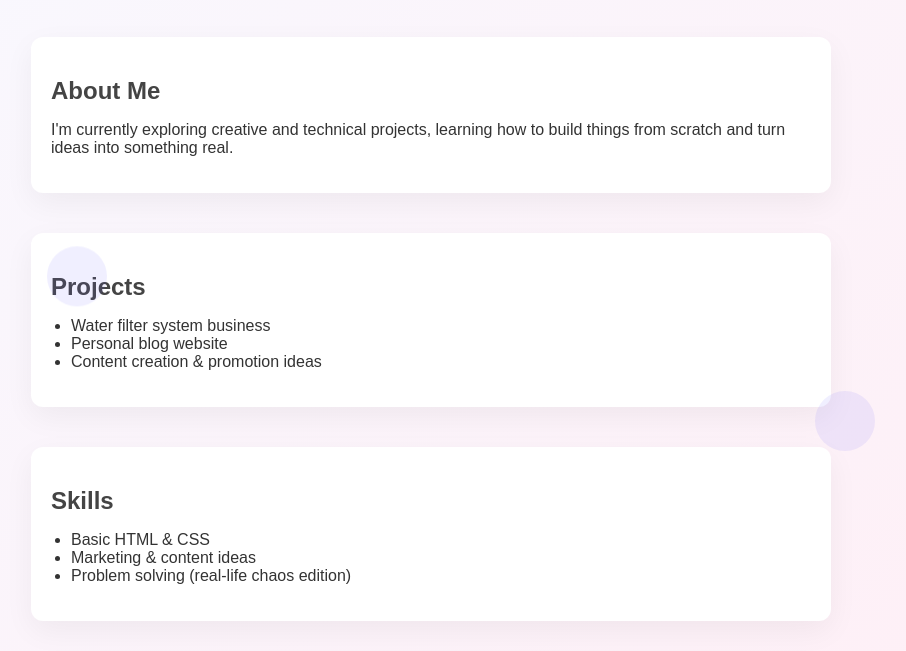
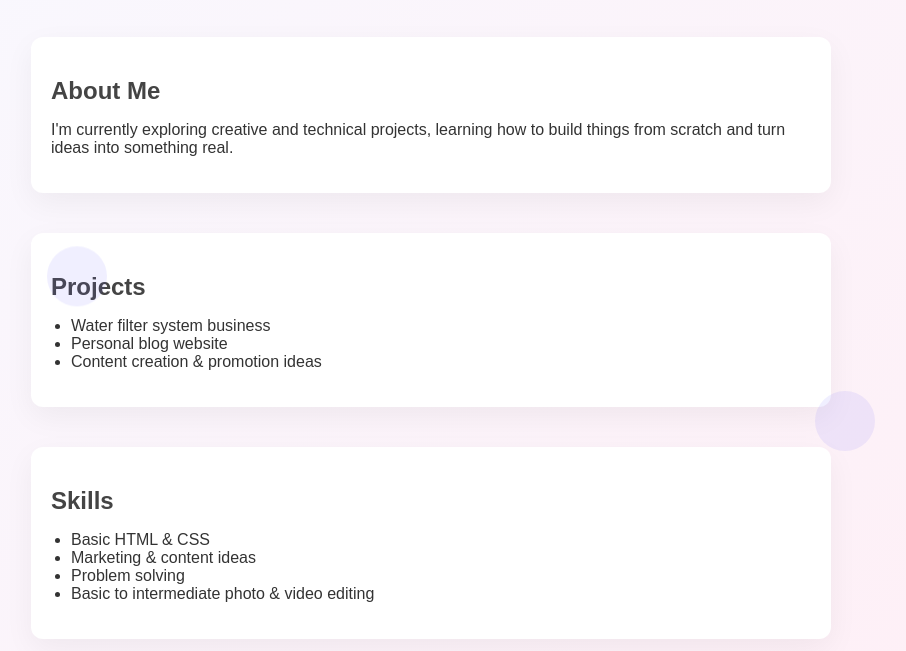
Before and after one commit to zoe-naves/zoe, a plain HTML site: page index.html in a window 1280 px wide. Shown: the part 149-800 px from the top of the page, without its empty margins (209-1115 px from the left). Drawn offline with Linux system fonts and the light colour scheme.

Commit message:
Refactor skills list in index.html

```diff
--- a/index.html
+++ b/index.html
@@ -105,7 +105,8 @@
     <ul>
       <li>Basic HTML & CSS</li>
       <li>Marketing & content ideas</li>
-      <li>Problem solving (real-life chaos edition)</li>
+      <li>Problem solving</li>
+      <li>Basic to intermediate photo & video editing</li>
     </ul>
   </div>
 
```
